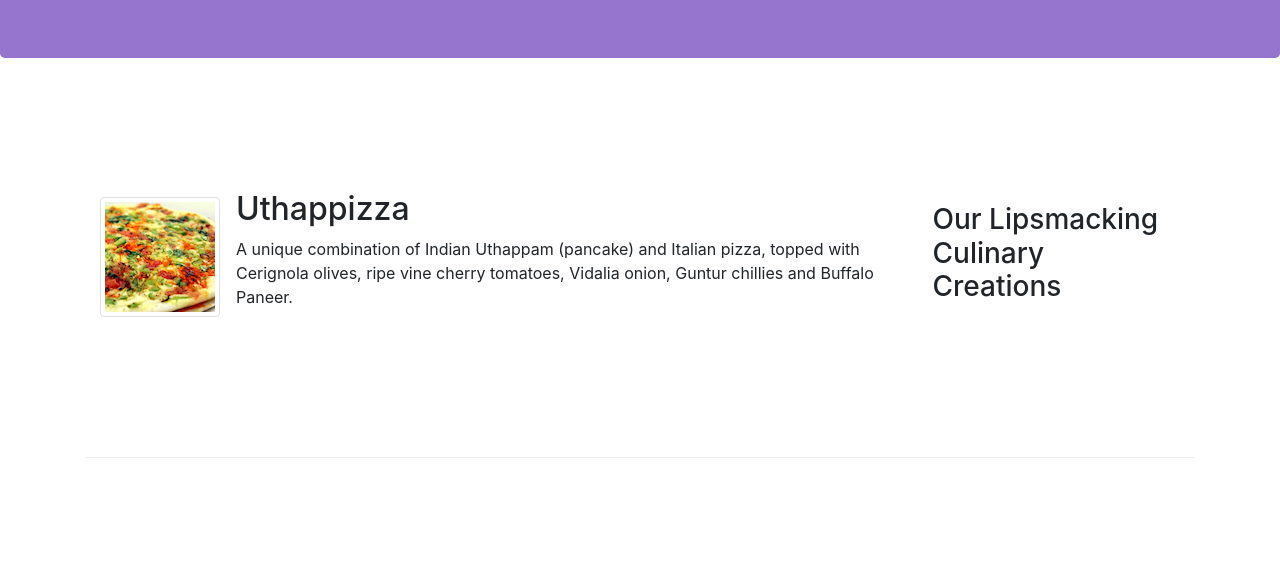
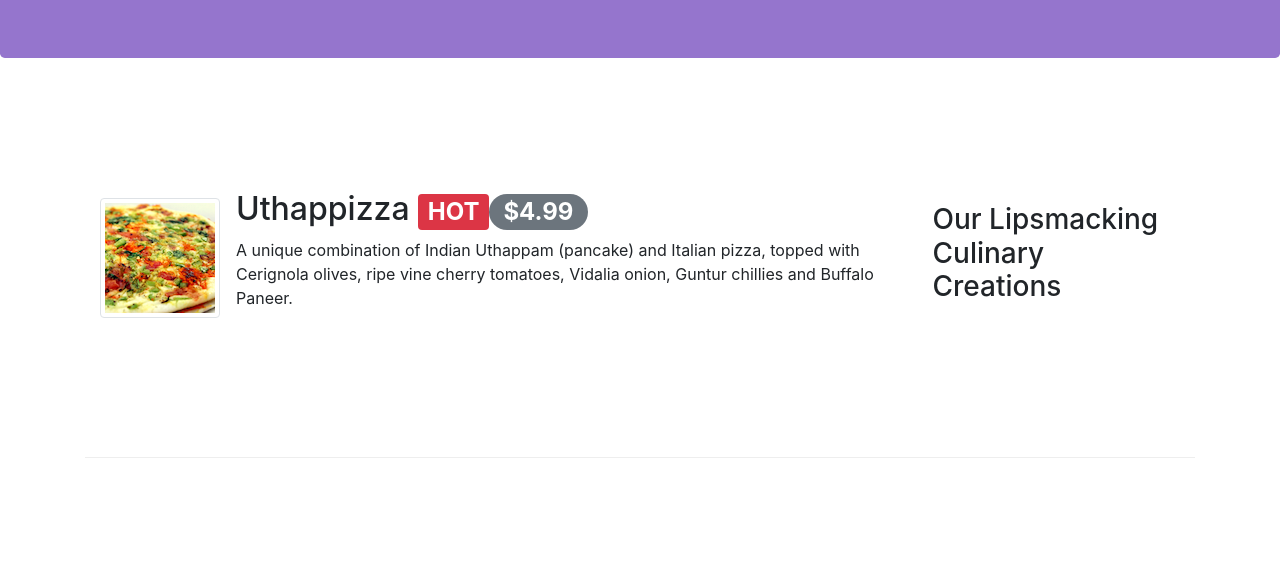
Before and after one commit to kamal1577/Bootstrap-grid, a website: page index.html in a window 1280 px wide. Shown: the part 226-800 px from the top of the page. Drawn offline with nearby package versions, Linux system fonts and the light colour scheme.

Commit message:
Alerting Users

```diff
--- a/index.html
+++ b/index.html
@@ -68,7 +68,7 @@
                     <img class="d-flex mr-3 img-thumbnail align-self-center"
                           src="img/uthappizza.png" alt="Uthappizza">
                     <div class="media-body">
-                        <h2 class="mt-0">Uthappizza</h2>
+                        <h2 class="mt-0">Uthappizza <span class="badge badge-danger">HOT</span><span class="badge badge-pill badge-secondary">$4.99</h2>
                         <p class="d-none d-sm-block">A unique combination of Indian Uthappam (pancake) and Italian pizza, topped with Cerignola olives, ripe vine cherry tomatoes, Vidalia onion, Guntur chillies and Buffalo Paneer.</p>
                     </div>
                 </div>
```
